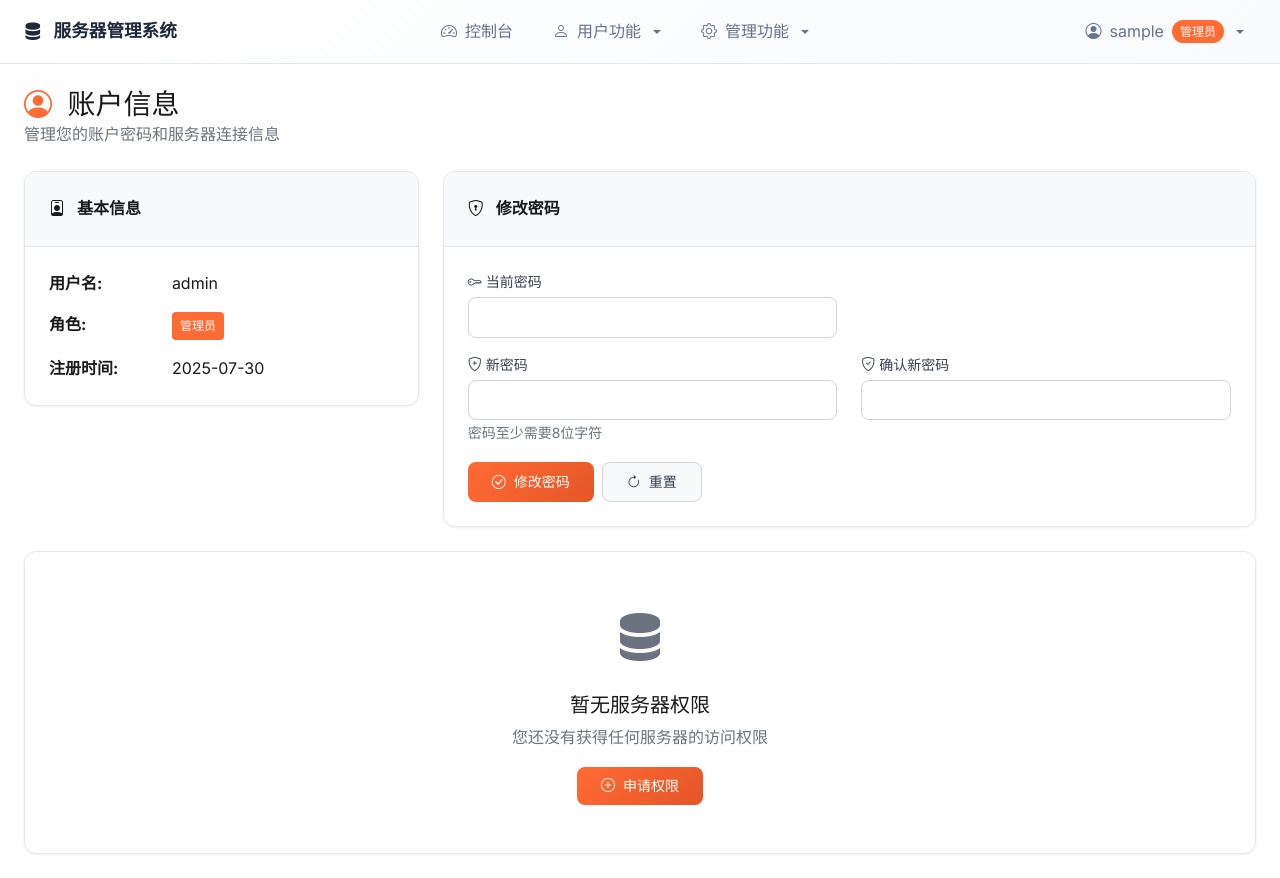
After one commit to vampireacen/server-manager, a Flask app: page /account in a window 1280 px wide. The commit adds this page. Run offline with Flask 3, Linux system fonts and the light colour scheme; the visitor is signed in with stand-in values (Sample User, id 1); some libraries are stand-ins or nearby versions.

Commit message:
添加账户信息界面与修改密码功能

```diff
--- a/app.py
+++ b/app.py
@@ -1,4 +1,5 @@
 from flask import Flask, render_template, request, redirect, url_for, session, jsonify, flash
+from sqlalchemy.orm import joinedload
 from models import db, User, Server, Application, PermissionType, ServerMetric, Notification
 from server_monitor import collect_all_servers_metrics, get_server_latest_metrics, get_server_metrics_history
 from config import Config
@@ -496,6 +497,19 @@ def admin_users():
                 db.session.commit()
                 flash(f'用户 {user.username} 删除成功', 'success')
 
+        elif action == 'reset_password':
+            # 重置用户密码
+            user_id = request.form['user_id']
+            new_password = request.form['new_password']
+            user = User.query.get_or_404(user_id)
+
+            if len(new_password) < 8:
+                flash('新密码至少需要8位字符', 'error')
+            else:
+                user.set_password(new_password)
+                db.session.commit()
+                flash(f'用户 {user.username} 密码重置成功', 'success')
+
         return redirect(url_for('admin_users'))
 
     users = User.query.all()
@@ -530,6 +544,60 @@ def api_user_applications(user_id):
 
     return jsonify({'applications': result})
 
+@app.route('/account', methods=['GET', 'POST'])
+@login_required
+def account():
+    """账户信息管理页面"""
+    user = User.query.get(session['user_id'])
+
+    if request.method == 'POST':
+        action = request.form.get('action')
+
+        if action == 'change_password':
+            current_password = request.form.get('current_password')
+            new_password = request.form.get('new_password')
+            confirm_password = request.form.get('confirm_password')
+
+            # 验证当前密码
+            if not user.check_password(current_password):
+                flash('当前密码不正确', 'error')
+                return redirect(url_for('account'))
+
+            # 验证新密码
+            if new_password != confirm_password:
+                flash('新密码两次输入不一致', 'error')
+                return redirect(url_for('account'))
+
+            if len(new_password) < 8:
+                flash('新密码至少需要8位字符', 'error')
+                return redirect(url_for('account'))
+
+            # 更新密码
+            user.set_password(new_password)
+            db.session.commit()
+            flash('密码修改成功', 'success')
+            return redirect(url_for('account'))
+
+    # 获取用户的服务器权限信息（仅显示已批准的申请）
+    user_applications = Application.query.filter_by(
+        user_id=session['user_id'],
+        status='approved'
+    ).options(db.joinedload(Application.server), db.joinedload(Application.permission_type)).all()
+
+    return render_template('account.html', user=user, applications=user_applications)
+
+@app.route('/api/verify_password', methods=['POST'])
+@login_required
+def api_verify_password():
+    """验证用户密码API"""
+    password = request.json.get('password')
+    user = User.query.get(session['user_id'])
+
+    if user.check_password(password):
+        return jsonify({'success': True})
+    else:
+        return jsonify({'success': False, 'message': '密码不正确'})
+
 @app.route('/api/notifications')
 @login_required
 def api_notifications():
--- /dev/null
+++ b/templates/account.html
@@ -0,0 +1,352 @@
+{% extends "base.html" %}
+
+{% block title %}账户信息 - 服务器管理系统{% endblock %}
+
+{% block content %}
+<div class="d-flex justify-content-between align-items-center mb-4">
+    <div>
+        <h1 class="h3 mb-0">
+            <i class="bi bi-person-circle me-2" style="color: var(--claude-primary);"></i>
+            账户信息
+        </h1>
+        <p class="text-muted mb-0">管理您的账户密码和服务器连接信息</p>
+    </div>
+</div>
+
+<div class="row">
+    <!-- 用户基本信息 -->
+    <div class="col-lg-4 mb-4">
+        <div class="claude-card">
+            <div class="claude-card-header">
+                <i class="bi bi-person-badge me-2"></i>
+                基本信息
+            </div>
+            <div class="claude-card-body">
+                <div class="row mb-3">
+                    <div class="col-4"><strong>用户名:</strong></div>
+                    <div class="col-8">{{ user.username }}</div>
+                </div>
+                <div class="row mb-3">
+                    <div class="col-4"><strong>角色:</strong></div>
+                    <div class="col-8">
+                        <span class="claude-badge claude-badge-{{ 'primary' if user.is_admin() else 'info' }}">
+                            {{ '管理员' if user.is_admin() else '用户' }}
+                        </span>
+                    </div>
+                </div>
+                {% if user.student_id %}
+                <div class="row mb-3">
+                    <div class="col-4"><strong>学号:</strong></div>
+                    <div class="col-8">{{ user.student_id }}</div>
+                </div>
+                {% endif %}
+                {% if user.laboratory %}
+                <div class="row mb-3">
+                    <div class="col-4"><strong>实验室:</strong></div>
+                    <div class="col-8">{{ user.laboratory }}</div>
+                </div>
+                {% endif %}
+                {% if user.supervisor %}
+                <div class="row mb-3">
+                    <div class="col-4"><strong>导师:</strong></div>
+                    <div class="col-8">{{ user.supervisor }}</div>
+                </div>
+                {% endif %}
+                <div class="row mb-0">
+                    <div class="col-4"><strong>注册时间:</strong></div>
+                    <div class="col-8">{{ user.created_at.strftime('%Y-%m-%d') }}</div>
+                </div>
+            </div>
+        </div>
+    </div>
+
+    <!-- 密码修改 -->
+    <div class="col-lg-8 mb-4">
+        <div class="claude-card">
+            <div class="claude-card-header">
+                <i class="bi bi-shield-lock me-2"></i>
+                修改密码
+            </div>
+            <div class="claude-card-body">
+                <form method="POST" action="{{ url_for('account') }}">
+                    <input type="hidden" name="action" value="change_password">
+
+                    <div class="row">
+                        <div class="col-md-6">
+                            <div class="mb-3">
+                                <label for="current_password" class="claude-form-label">
+                                    <i class="bi bi-key me-1"></i>当前密码
+                                </label>
+                                <input type="password" class="claude-form-control" id="current_password"
+                                       name="current_password" required>
+                            </div>
+                        </div>
+                    </div>
+
+                    <div class="row">
+                        <div class="col-md-6">
+                            <div class="mb-3">
+                                <label for="new_password" class="claude-form-label">
+                                    <i class="bi bi-shield-plus me-1"></i>新密码
+                                </label>
+                                <input type="password" class="claude-form-control" id="new_password"
+                                       name="new_password" required minlength="8">
+                                <small class="text-muted">密码至少需要8位字符</small>
+                            </div>
+                        </div>
+                        <div class="col-md-6">
+                            <div class="mb-3">
+                                <label for="confirm_password" class="claude-form-label">
+                                    <i class="bi bi-shield-check me-1"></i>确认新密码
+                                </label>
+                                <input type="password" class="claude-form-control" id="confirm_password"
+                                       name="confirm_password" required minlength="8">
+                            </div>
+                        </div>
+                    </div>
+
+                    <div class="d-flex gap-2">
+                        <button type="submit" class="claude-btn claude-btn-primary">
+                            <i class="bi bi-check-circle me-1"></i>修改密码
+                        </button>
+                        <button type="reset" class="claude-btn claude-btn-secondary">
+                            <i class="bi bi-arrow-clockwise me-1"></i>重置
+                        </button>
+                    </div>
+                </form>
+            </div>
+        </div>
+    </div>
+</div>
+
+<!-- 服务器连接信息 -->
+{% if applications %}
+<div class="claude-card mb-4">
+    <div class="claude-card-header d-flex justify-content-between align-items-center">
+        <span>
+            <i class="bi bi-server me-2"></i>
+            服务器连接信息
+        </span>
+        <span class="claude-badge claude-badge-info">{{ applications|length }} 个授权服务器</span>
+    </div>
+    <div class="claude-card-body">
+        <div class="alert alert-warning">
+            <i class="bi bi-exclamation-triangle me-2"></i>
+            <strong>注意：</strong>查看服务器密码需要先验证您的用户密码
+        </div>
+
+        <div class="table-responsive">
+            <table class="claude-table">
+                <thead>
+                    <tr>
+                        <th>服务器</th>
+                        <th>权限类型</th>
+                        <th>连接信息</th>
+                        <th>操作</th>
+                    </tr>
+                </thead>
+                <tbody>
+                    {% for app in applications %}
+                    <tr>
+                        <td>
+                            <strong>{{ app.server.name }}</strong><br>
+                            <small class="text-muted">{{ app.server.host }}:{{ app.server.port }}</small>
+                        </td>
+                        <td>
+                            <span class="claude-badge claude-badge-primary">{{ app.permission_type.name }}</span>
+                        </td>
+                        <td>
+                            <div class="mb-1">
+                                <strong>用户名：</strong>
+                                <code class="claude-code">{{ app.server.username }}</code>
+                            </div>
+                            <div>
+                                <strong>密码：</strong>
+                                <span class="password-field" id="pwd-display-{{ app.id }}">
+                                    <code class="claude-code">••••••••</code>
+                                </span>
+                            </div>
+                        </td>
+                        <td>
+                            <div class="btn-group-vertical d-grid gap-1">
+                                <button class="claude-btn claude-btn-sm claude-btn-secondary"
+                                        onclick="showPassword({{ app.id }}, '{{ app.server.password|replace("'", "\\'") }}')"
+                                        title="查看密码">
+                                    <i class="bi bi-eye"></i> 查看密码
+                                </button>
+                                <button class="claude-btn claude-btn-sm claude-btn-secondary"
+                                        onclick="copyConnectionInfo('{{ app.server.username }}', '{{ app.server.host }}', {{ app.server.port }}, '{{ app.server.password|replace("'", "\\'") }}')"
+                                        title="复制SSH命令">
+                                    <i class="bi bi-clipboard"></i> 复制连接
+                                </button>
+                            </div>
+                        </td>
+                    </tr>
+                    {% endfor %}
+                </tbody>
+            </table>
+        </div>
+    </div>
+</div>
+{% else %}
+<div class="claude-card">
+    <div class="claude-card-body text-center py-5">
+        <i class="bi bi-server" style="font-size: 3rem; color: var(--claude-text-muted);"></i>
+        <h5 class="mt-3 mb-2">暂无服务器权限</h5>
+        <p class="text-muted mb-3">您还没有获得任何服务器的访问权限</p>
+        <a href="{{ url_for('apply') }}" class="claude-btn claude-btn-primary">
+            <i class="bi bi-plus-circle me-1"></i>申请权限
+        </a>
+    </div>
+</div>
+{% endif %}
+
+<!-- 密码验证模态框 -->
+<div class="modal fade" id="passwordVerifyModal" tabindex="-1">
+    <div class="modal-dialog">
+        <div class="modal-content">
+            <div class="modal-header">
+                <h5 class="modal-title">
+                    <i class="bi bi-shield-lock me-2"></i>验证密码
+                </h5>
+                <button type="button" class="btn-close" data-bs-dismiss="modal"></button>
+            </div>
+            <div class="modal-body">
+                <p class="text-muted">为了保护您的账户安全，请输入您的用户密码以查看服务器密码。</p>
+                <div class="mb-3">
+                    <label for="verify_password" class="claude-form-label">用户密码</label>
+                    <input type="password" class="claude-form-control" id="verify_password"
+                           placeholder="请输入您的用户密码">
+                </div>
+                <div id="verify_error" class="alert alert-danger d-none"></div>
+            </div>
+            <div class="modal-footer">
+                <button type="button" class="claude-btn claude-btn-secondary" data-bs-dismiss="modal">取消</button>
+                <button type="button" class="claude-btn claude-btn-primary" onclick="verifyPassword()">
+                    <i class="bi bi-check-circle me-1"></i>验证
+                </button>
+            </div>
+        </div>
+    </div>
+</div>
+
+{% endblock %}
+
+{% block scripts %}
+<script>
+let currentAppId = null;
+let currentServerPassword = null;
+
+function showPassword(appId, serverPassword) {
+    currentAppId = appId;
+    currentServerPassword = serverPassword;
+
+    // 清空之前的输入
+    document.getElementById('verify_password').value = '';
+    document.getElementById('verify_error').classList.add('d-none');
+
+    // 显示验证模态框
+    const modal = new bootstrap.Modal(document.getElementById('passwordVerifyModal'));
+    modal.show();
+}
+
+function verifyPassword() {
+    const password = document.getElementById('verify_password').value;
+    const errorDiv = document.getElementById('verify_error');
+
+    if (!password) {
+        errorDiv.textContent = '请输入密码';
+        errorDiv.classList.remove('d-none');
+        return;
+    }
+
+    // 发送验证请求
+    fetch('/api/verify_password', {
+        method: 'POST',
+        headers: {
+            'Content-Type': 'application/json',
+        },
+        body: JSON.stringify({ password: password })
+    })
+    .then(response => response.json())
+    .then(data => {
+        if (data.success) {
+            // 验证成功，显示服务器密码
+            const passwordField = document.getElementById(`pwd-display-${currentAppId}`);
+            passwordField.innerHTML = `<code class="claude-code">${currentServerPassword}</code>`;
+
+            // 关闭模态框
+            const modal = bootstrap.Modal.getInstance(document.getElementById('passwordVerifyModal'));
+            modal.hide();
+
+            // 5秒后隐藏密码
+            setTimeout(() => {
+                passwordField.innerHTML = '<code class="claude-code">••••••••</code>';
+            }, 5000);
+        } else {
+            errorDiv.textContent = data.message || '密码验证失败';
+            errorDiv.classList.remove('d-none');
+        }
+    })
+    .catch(error => {
+        console.error('Error:', error);
+        errorDiv.textContent = '验证请求失败，请重试';
+        errorDiv.classList.remove('d-none');
+    });
+}
+
+function copyConnectionInfo(username, host, port, password) {
+    const sshCommand = `ssh ${username}@${host} -p ${port}`;
+
+    // 创建临时文本区域
+    const textArea = document.createElement('textarea');
+    textArea.value = sshCommand;
+    document.body.appendChild(textArea);
+    textArea.select();
+
+    try {
+        document.execCommand('copy');
+        // 显示成功提示
+        const alert = document.createElement('div');
+        alert.className = 'alert alert-success alert-dismissible fade show position-fixed';
+        alert.style.cssText = 'top: 20px; right: 20px; z-index: 9999; min-width: 300px;';
+        alert.innerHTML = `
+            <i class="bi bi-check-circle me-2"></i>
+            SSH连接命令已复制到剪贴板
+            <button type="button" class="btn-close" onclick="this.parentElement.remove()"></button>
+        `;
+        document.body.appendChild(alert);
+
+        // 3秒后自动移除提示
+        setTimeout(() => {
+            if (alert.parentElement) {
+                alert.remove();
+            }
+        }, 3000);
+    } catch (err) {
+        console.error('复制失败:', err);
+    }
+
+    document.body.removeChild(textArea);
+}
+
+// 密码确认验证
+document.addEventListener('DOMContentLoaded', function() {
+    const newPassword = document.getElementById('new_password');
+    const confirmPassword = document.getElementById('confirm_password');
+
+    function validatePassword() {
+        if (newPassword.value && confirmPassword.value) {
+            if (newPassword.value !== confirmPassword.value) {
+                confirmPassword.setCustomValidity('密码不匹配');
+            } else {
+                confirmPassword.setCustomValidity('');
+            }
+        }
+    }
+
+    newPassword.addEventListener('input', validatePassword);
+    confirmPassword.addEventListener('input', validatePassword);
+});
+</script>
+{% endblock %}
--- a/templates/base.html
+++ b/templates/base.html
@@ -98,6 +98,10 @@
                     </button>
                     <ul class="dropdown-menu dropdown-menu-end">
                         <li><span class="dropdown-header">{{ session.username }}</span></li>
+                        <li><hr class="dropdown-divider"></li>
+                        <li><a class="dropdown-item" href="{{ url_for('account') }}">
+                            <i class="bi bi-person-circle me-2"></i>账户信息
+                        </a></li>
                         <li><hr class="dropdown-divider"></li>
                         <li><a class="dropdown-item text-danger" href="{{ url_for('logout') }}">
                             <i class="bi bi-box-arrow-right me-2"></i>退出登录
@@ -506,8 +510,8 @@
 
         .claude-content-wrapper {
             padding: 24px;
-            max-width: 1400px;
-            margin: 0 auto;
+            width: 100%;
+            margin: 0;
         }
 
         .claude-notification-badge {
--- a/templates/my_applications.html
+++ b/templates/my_applications.html
@@ -9,7 +9,7 @@
         <p class="text-muted">查看您提交的权限申请状态</p>
     </div>
     <div class="col-auto">
-        <a href="{{ url_for('apply') }}" class="btn btn-primary">
+        <a href="{{ url_for('apply') }}" class="claude-btn claude-btn-primary">
             <i class="bi bi-plus-circle"></i> 新建申请
         </a>
     </div>
@@ -60,7 +60,7 @@
                             {% endif %}
                         </td>
                         <td>
-                            <button class="btn btn-sm btn-outline-primary"
+                            <button class="claude-btn claude-btn-sm claude-btn-secondary"
                                     onclick="showApplicationDetails({{ app.id }})"
                                     data-bs-toggle="modal"
                                     data-bs-target="#applicationModal">
```
Also changed, not shown: templates/admin_servers.html (+0 -55 lines), templates/admin_users.html (+94 -55 lines), templates/user_dashboard.html (+2 -26 lines), README.md.
